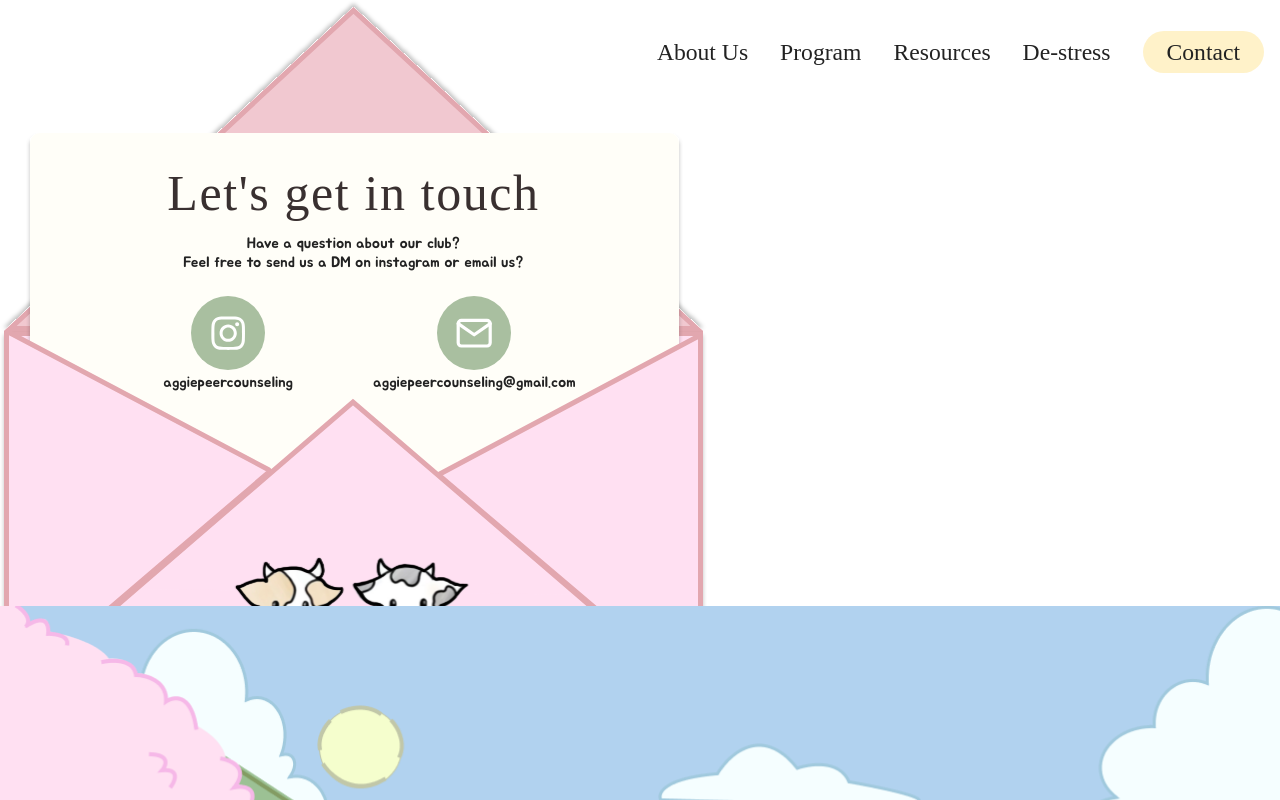
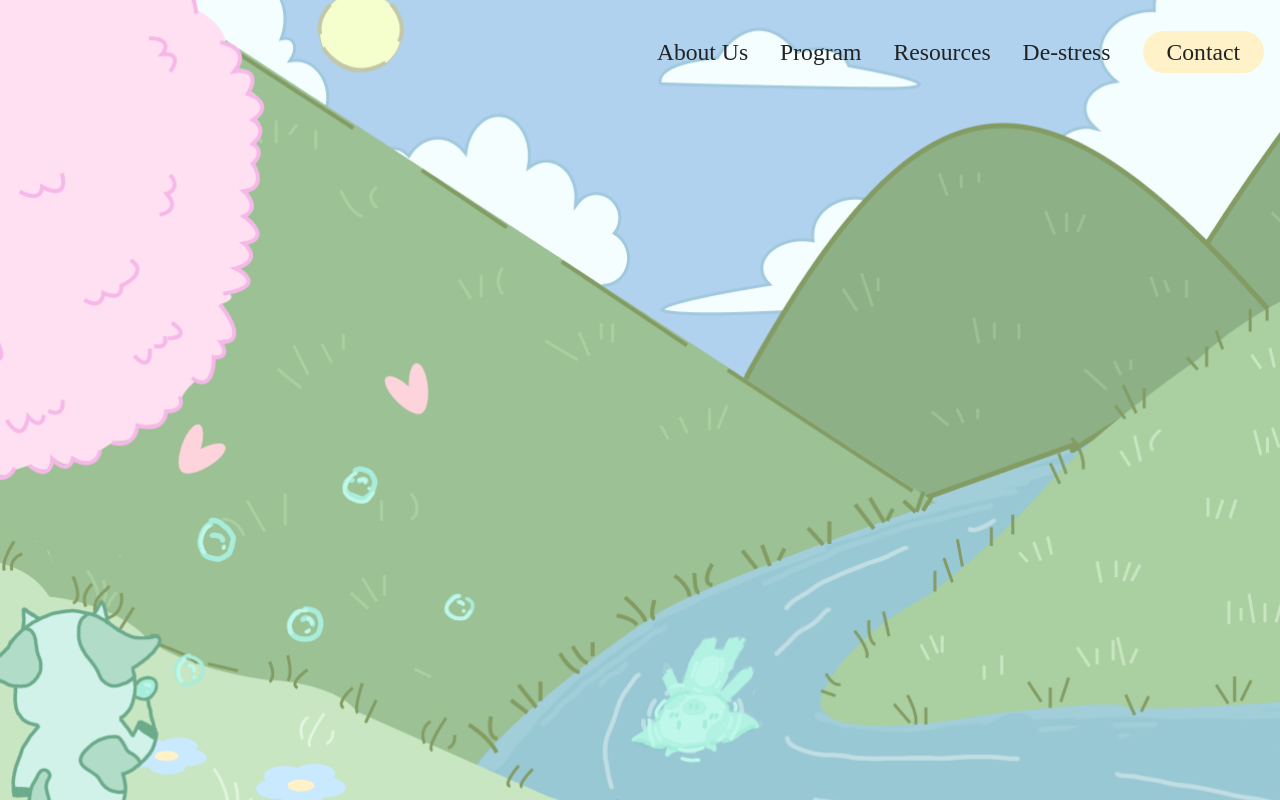
Before and after one commit to include-davis/aggie-peer-counseling, a Next.js app: page /contact in a window 1280 px wide. Shown: the top 800 px of the page. Built offline with nearby package versions, Linux system fonts and the light colour scheme; a web font is replaced by a local one.

Commit message:
added Envelope to contact page

```diff
--- a/app/(pages)/_components/contact/Envelope/Envelope.module.scss
+++ b/app/(pages)/_components/contact/Envelope/Envelope.module.scss
@@ -3,16 +3,29 @@
 .envelope {
     background-image: url('/images/contact_envelope.svg');
     background-repeat: no-repeat;
-    background-size: cover;
-    width: 44.1875rem;
-    height: 44.75rem;
+    background-size: contain;
+    background-position: center;
+
+    width: 699px;
+    height: 701px;
+    position: absolute;
+    top: 112px;
+    right: 156px;
+
     display: flex;
     flex-direction: column;
-    justify-content: center;
     align-items: center;
+    padding-top: 130px;
+
     @include mixins.tablet {
         width: 26.5125rem;
         height: 26.85rem;
+        position: absolute;
+        top: 200px;
+        left: 50%;
+        right: none;
+        transform: translateX(-50%);
+        padding-top: 80px;
     }
 }
 
@@ -21,7 +34,7 @@
     color: var(--sunrise-smoke) !important;
     text-align: center;
     letter-spacing: .1rem;
-    margin-bottom: .75rem;
+    margin-bottom: 5px;
     @include mixins.tablet {
         @include mixins.fontStyle(1.875rem, 400, normal, 'Playfair');
         letter-spacing: .06rem;
@@ -68,6 +81,7 @@
 .logoWrapper {
     display: flex;
     flex-direction: column;
+    justify-content: center;
     align-items: center;
     margin-left: 2rem;
     @include mixins.tablet {
```
